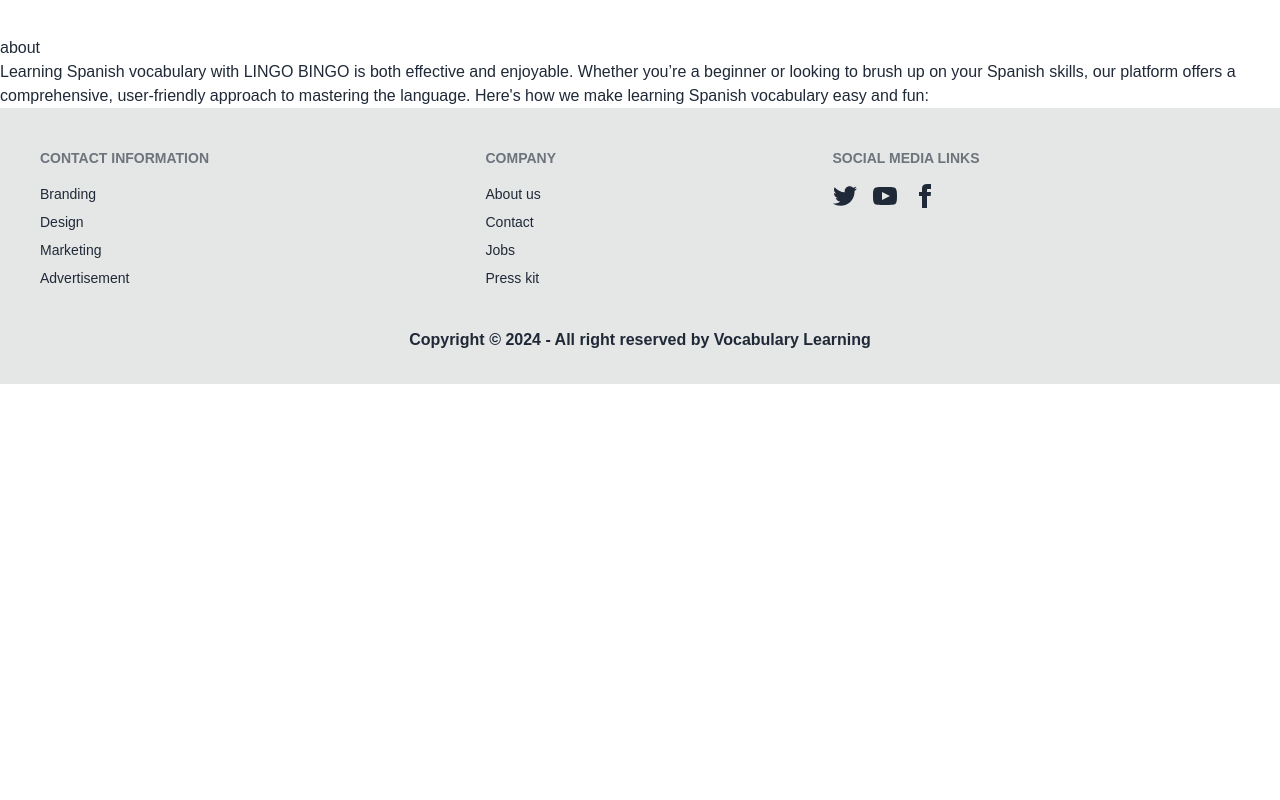
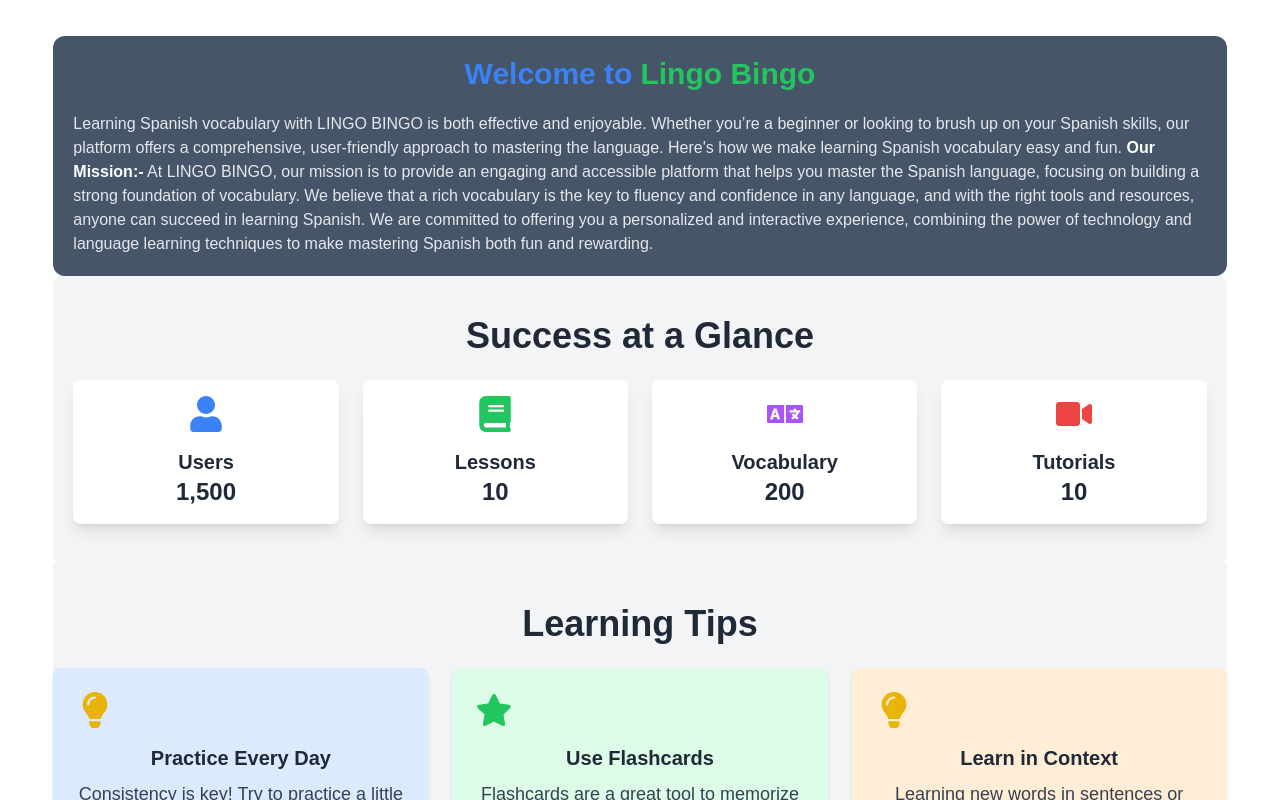
Before and after one commit to rasel3980/vocabulary-learning, a React (Vite) app: page / in a window 1280 px wide. Shown: the part 560-1360 px from the top of the page. Before the commit the page ends 944 px from the top, so only its background shows below. Built offline with nearby package versions, Linux system fonts and the light colour scheme; no server answers.

Commit message:
add about and Success setion in home page

```diff
--- a/package.json
+++ b/package.json
@@ -15,6 +15,7 @@
     "localforage": "^1.10.0",
     "match-sorter": "^8.0.0",
     "react": "^18.3.1",
+    "react-countup": "^6.5.3",
     "react-dom": "^18.3.1",
     "react-icons": "^5.3.0",
     "react-router-dom": "^6.28.0",
--- a/src/Components/LessonCard.jsx
+++ b/src/Components/LessonCard.jsx
@@ -6,11 +6,10 @@
   const {title,lesson_no} = lesson;
 
   useEffect(() => {
-    // Initialize AOS after the component is mounted
     Aos.init({
-      duration: 1000,  // Set the animation duration (in ms)
-      easing: 'ease-in-out', // Set the easing function
-      once: true, // Whether the animation should happen only once (when scrolling)
+      duration: 1000,
+      easing: 'ease-in-out',
+      once: true,
     });
   }, []);
   return (
--- a/src/Pages/Home.jsx
+++ b/src/Pages/Home.jsx
@@ -1,18 +1,135 @@
-import React from "react";
+import React, { useEffect } from "react";
 import Slider from "../Components/Slider";
+import Aos from "aos";
+import 'aos/dist/aos.css'
+import CountUp from "react-countup";
+import { FaBook, FaLanguage, FaLightbulb, FaStar, FaUser, FaVideo } from "react-icons/fa";
 
 const Home = () => {
+  const userCount = 1500;
+  const lessonCount = 10;
+  const vocabularyCount = 200;
+  const tutorialCount = 10;
+
+  useEffect(() => {
+    Aos.init({
+      duration: 1000,
+      easing: 'ease-in-out',
+      once: true,
+    });
+  }, []);
   return (
     <div>
       <Slider></Slider>
-      <h1>about</h1>
-      <p>
-        Learning Spanish vocabulary with LINGO BINGO is both effective and
-        enjoyable. Whether you’re a beginner or looking to brush up on your
-        Spanish skills, our platform offers a comprehensive, user-friendly
-        approach to mastering the language. Here's how we make learning Spanish
-        vocabulary easy and fun:
-      </p>
+      <div className="w-11/12 mx-auto bg-slate-600 rounded-xl text-gray-200 p-5">
+        <h1 className="flex justify-center text-3xl font-bold"> <span className="text-blue-500" data-aos="fade-right">Welcome to </span> <span data-aos="fade-left" className="ml-2 text-green-500">Lingo Bingo</span></h1>
+        <p className="mt-5">
+          Learning Spanish vocabulary with LINGO BINGO is both effective and
+          enjoyable. Whether you’re a beginner or looking to brush up on your
+          Spanish skills, our platform offers a comprehensive, user-friendly
+          approach to mastering the language. Here's how we make learning
+          Spanish vocabulary easy and fun. <strong className="text-white">Our Mission:-</strong> At LINGO BINGO, our
+          mission is to provide an engaging and accessible platform that helps
+          you master the Spanish language, focusing on building a strong
+          foundation of vocabulary. We believe that a rich vocabulary is the key
+          to fluency and confidence in any language, and with the right tools
+          and resources, anyone can succeed in learning Spanish. We are
+          committed to offering you a personalized and interactive experience,
+          combining the power of technology and language learning techniques to
+          make mastering Spanish both fun and rewarding.
+        </p>
+      </div>
+
+      <div className="w-11/12 bg-gray-100 py-10 px-5 rounded-lg mx-auto">
+      <div className="container mx-auto text-center">
+        <h2 className="text-4xl font-bold mb-6">Success at a Glance</h2>
+
+        <div className="grid grid-cols-1 md:grid-cols-2 lg:grid-cols-4 gap-6">
+          <div
+            className="count-box p-4 bg-white rounded-lg shadow-lg"
+            data-aos="fade-up"
+            data-aos-delay="100"
+          >
+            <div className="flex justify-center items-center mb-4">
+              <FaUser className="text-4xl text-blue-500" />
+            </div>
+            <h3 className="text-xl font-semibold">Users</h3>
+            <p className="text-2xl font-bold">
+              <CountUp start={0} end={userCount} duration={5} />
+            </p>
+          </div>
+          <div
+            className="count-box p-4 bg-white rounded-lg shadow-lg"
+            data-aos="fade-up"
+            data-aos-delay="200"
+          >
+            <div className="flex justify-center items-center mb-4">
+              <FaBook className="text-4xl text-green-500" />
+            </div>
+            <h3 className="text-xl font-semibold">Lessons</h3>
+            <p className="text-2xl font-bold">
+              <CountUp start={0} end={lessonCount} duration={5} />
+            </p>
+          </div>
+          <div
+            className="count-box p-4 bg-white rounded-lg shadow-lg"
+            data-aos="fade-up"
+            data-aos-delay="300"
+          >
+            <div className="flex justify-center items-center mb-4">
+              <FaLanguage className="text-4xl text-purple-500" />
+            </div>
+            <h3 className="text-xl font-semibold">Vocabulary</h3>
+            <p className="text-2xl font-bold">
+              <CountUp start={0} end={vocabularyCount} duration={5} />
+            </p>
+          </div>
+          <div
+            className="count-box p-4 bg-white rounded-lg shadow-lg"
+            data-aos="fade-up"
+            data-aos-delay="400"
+          >
+            <div className="flex justify-center items-center mb-4">
+              <FaVideo className="text-4xl text-red-500" />
+            </div>
+            <h3 className="text-xl font-semibold">Tutorials</h3>
+            <p className="text-2xl font-bold">
+              <CountUp start={0} end={tutorialCount} duration={5} />
+            </p>
+          </div>
+        </div>
+      </div>
+    </div>
+
+    <section className="w-11/12 mx-auto learning-tips py-10 bg-gray-100">
+        <div className="container mx-auto text-center">
+          <h2 className="text-4xl font-bold mb-6">Learning Tips</h2>
+
+          <div className="grid grid-cols-1 sm:grid-cols-2 lg:grid-cols-3 gap-6">
+            <div className="p-6 bg-blue-100 rounded-lg shadow-md">
+              <FaLightbulb className="text-4xl text-yellow-500 mb-4" />
+              <h3 className="text-xl font-semibold mb-2">Practice Every Day</h3>
+              <p className="text-lg text-gray-700">
+                Consistency is key! Try to practice a little bit every day to improve your vocabulary.
+              </p>
+            </div>
+            <div className="p-6 bg-green-100 rounded-lg shadow-md">
+              <FaStar className="text-4xl text-green-500 mb-4" />
+              <h3 className="text-xl font-semibold mb-2">Use Flashcards</h3>
+              <p className="text-lg text-gray-700">
+                Flashcards are a great tool to memorize new words. Create your own or use an app to help.
+              </p>
+            </div>
+            <div className="p-6 bg-orange-100 rounded-lg shadow-md">
+              <FaLightbulb className="text-4xl text-yellow-500 mb-4" />
+              <h3 className="text-xl font-semibold mb-2">Learn in Context</h3>
+              <p className="text-lg text-gray-700">
+                Learning new words in sentences or real-life situations helps with retention.
+              </p>
+            </div>
+          </div>
+        </div>
+      </section>
     </div>
   );
 };
```
Also changed, not shown: 1 other file (tests, documents, lock files or other folders).
